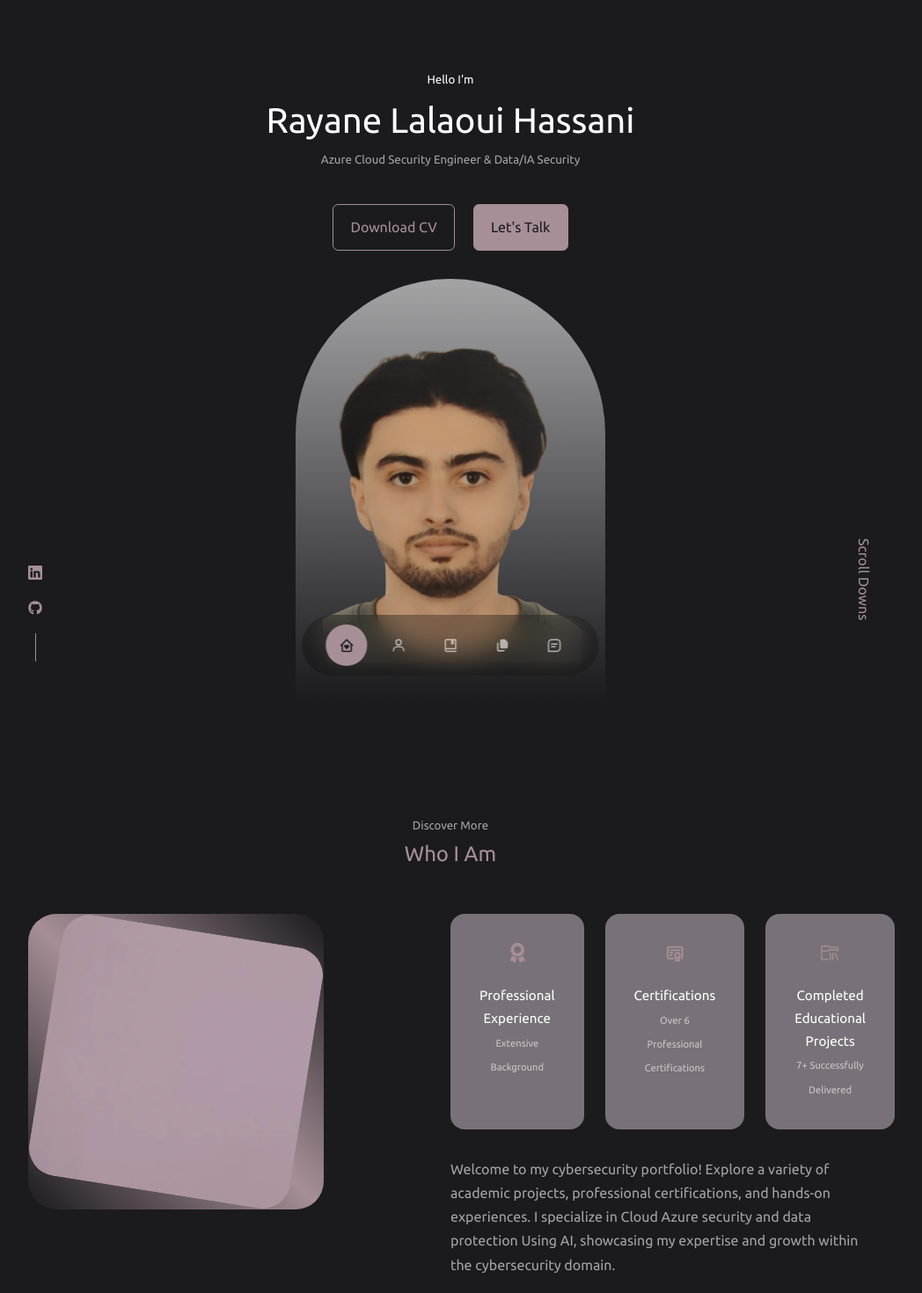
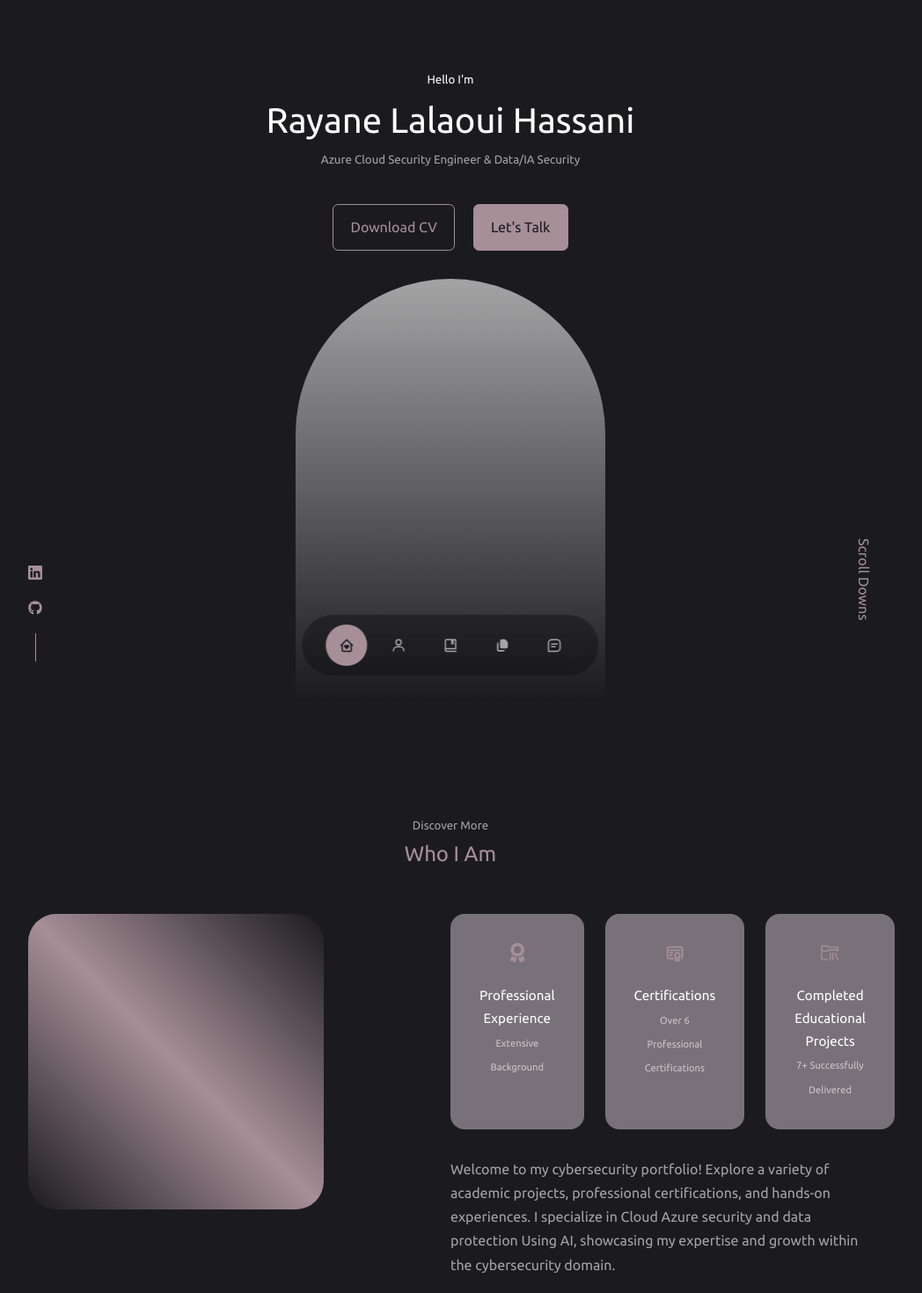
Before and after one commit to Tsufuso/Portfolio-WebSite, a React (Create React App) app: page / in a window 1280 px wide. Shown: the top 1470 px of the page at 88% size, without its empty margins (128-1176 px from the left). Built offline with nearby package versions, Linux system fonts and the light colour scheme.

Commit message:
Mise à jour du portfolio + correctio

```diff
--- a/src/components/about/About.jsx
+++ b/src/components/about/About.jsx
@@ -1,6 +1,5 @@
 import React from 'react';
 import './about.css';
-import ME from '../../assets/me-about.png';
 import { FaAward } from 'react-icons/fa';
 import { TbCertificate } from 'react-icons/tb';
 import { VscFolderLibrary } from 'react-icons/vsc';
@@ -14,7 +13,6 @@ const About = () => {
             <div className="container about__container">
                 <div className="about__me">
                     <div className="about__me-image">
-                        <img src={ME} alt="Profile" />
                     </div>
                 </div>
 
--- a/src/components/header/Header.jsx
+++ b/src/components/header/Header.jsx
@@ -1,7 +1,6 @@
 import React from 'react'
 import './header.css'
 import CTA from './CTA'
-import ME from '../../assets/me.png'
 import HeaderSocials from './HeaderSocials'
 
 const header = () => {
@@ -15,7 +14,6 @@ const header = () => {
                 <HeaderSocials />
 
                 <div className="me">
-                    <img src={ME} alt="me" />
                 </div>
 
                 <a href="#contact" className='scroll__down'>Scroll Downs</a>
```
Also changed, not shown: src/assets/me-about copy.png (added), src/assets/me.png (deleted).
